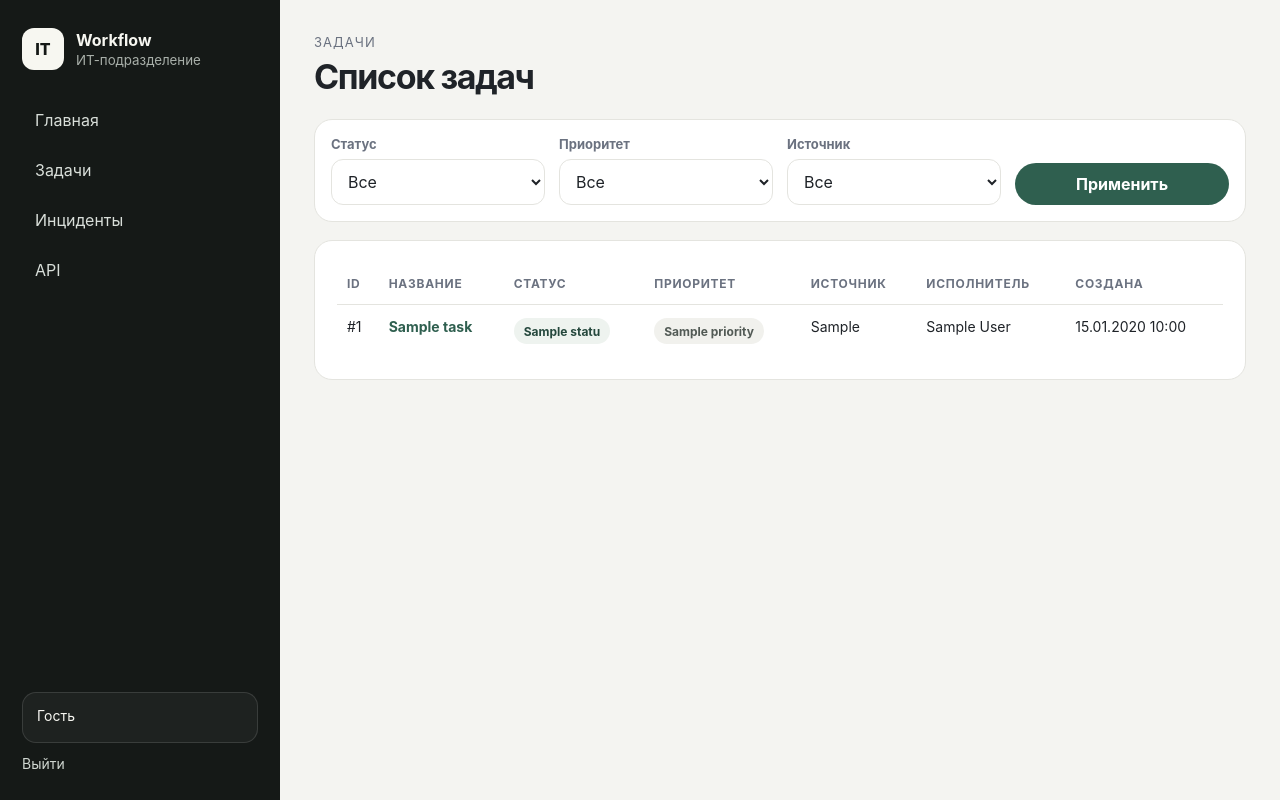
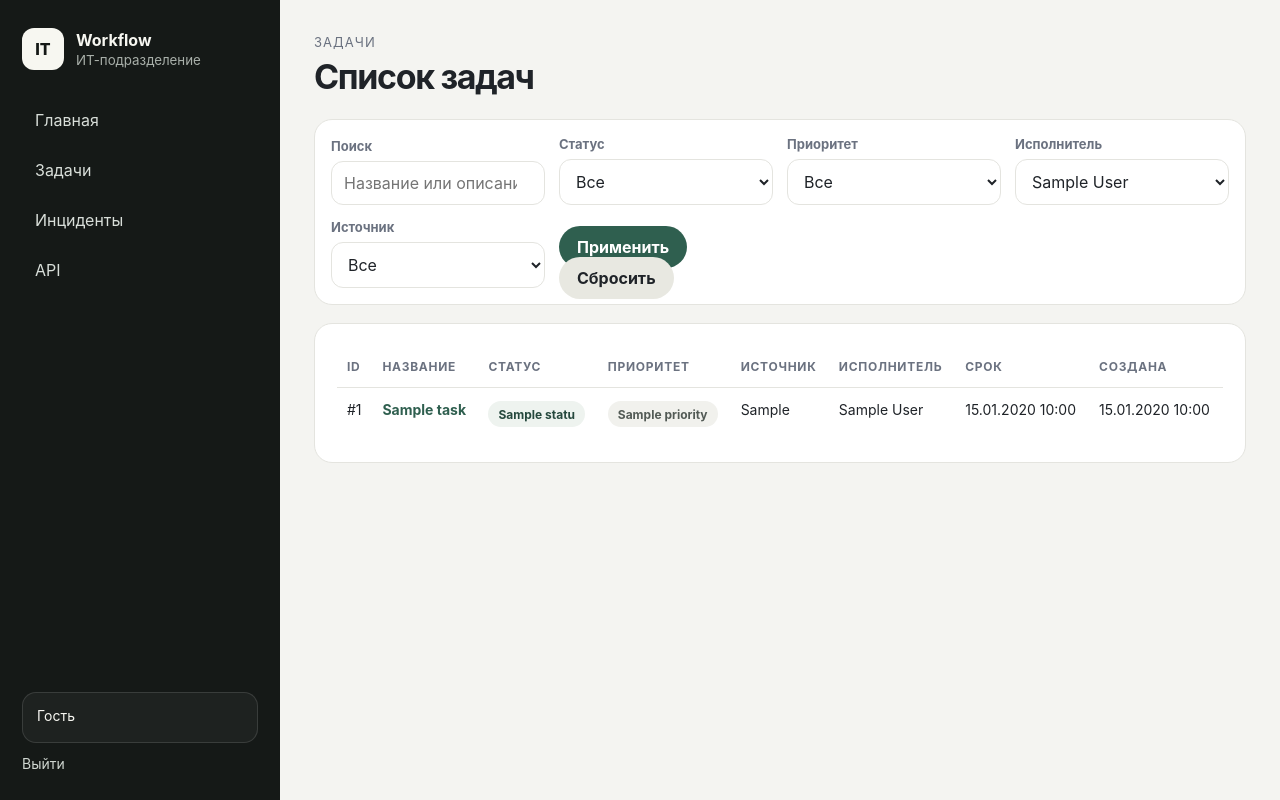
Before and after one commit to Leo-Daiser/TihonDiplom, a Python web app: template app/templates/tasks.html in a window 1280 px wide. Run offline with Jinja, Linux system fonts and the light colour scheme; the template is opened without the code that fills it: most values are stand-ins (such as "Sample title", 1, 10 or a date in 2020).

Commit message:
Expand task list filters in web UI

```diff
--- a/app/templates/tasks.html
+++ b/app/templates/tasks.html
@@ -11,6 +11,10 @@
 
 <section class="panel compact-panel">
   <form class="filters" method="get" action="/tasks">
+    <label>
+      <span>Поиск</span>
+      <input type="search" name="q" value="{{ filters.q or '' }}" placeholder="Название или описание">
+    </label>
     <label>
       <span>Статус</span>
       <select name="status_code">
@@ -30,6 +34,15 @@
       </select>
     </label>
     <label>
+      <span>Исполнитель</span>
+      <select name="assignee_id">
+        <option value="">Все</option>
+        {% for item in users %}
+        <option value="{{ item.id }}" {% if filters.assignee_id == item.id %}selected{% endif %}>{{ item.full_name }}</option>
+        {% endfor %}
+      </select>
+    </label>
+    <label>
       <span>Источник</span>
       <select name="source_type">
         <option value="">Все</option>
@@ -37,7 +50,10 @@
         <option value="zabbix" {% if filters.source_type == 'zabbix' %}selected{% endif %}>Zabbix</option>
       </select>
     </label>
-    <button type="submit">Применить</button>
+    <div class="filter-actions">
+      <button type="submit">Применить</button>
+      <a class="secondary-link" href="/tasks">Сбросить</a>
+    </div>
   </form>
 </section>
 
@@ -52,6 +68,7 @@
           <th>Приоритет</th>
           <th>Источник</th>
           <th>Исполнитель</th>
+          <th>Срок</th>
           <th>Создана</th>
         </tr>
       </thead>
@@ -64,10 +81,11 @@
           <td><span class="badge muted priority-{{ task.priority.code }}">{{ task.priority.name }}</span></td>
           <td>{{ task.source_type }}</td>
           <td>{{ task.assignee.full_name if task.assignee else 'Не назначен' }}</td>
+          <td>{{ task.deadline.strftime('%d.%m.%Y %H:%M') if task.deadline else '—' }}</td>
           <td>{{ task.created_at.strftime('%d.%m.%Y %H:%M') }}</td>
         </tr>
       {% else %}
-        <tr><td colspan="7" class="empty">По выбранным фильтрам задач нет</td></tr>
+        <tr><td colspan="8" class="empty">По выбранным фильтрам задач нет</td></tr>
       {% endfor %}
       </tbody>
     </table>
```
